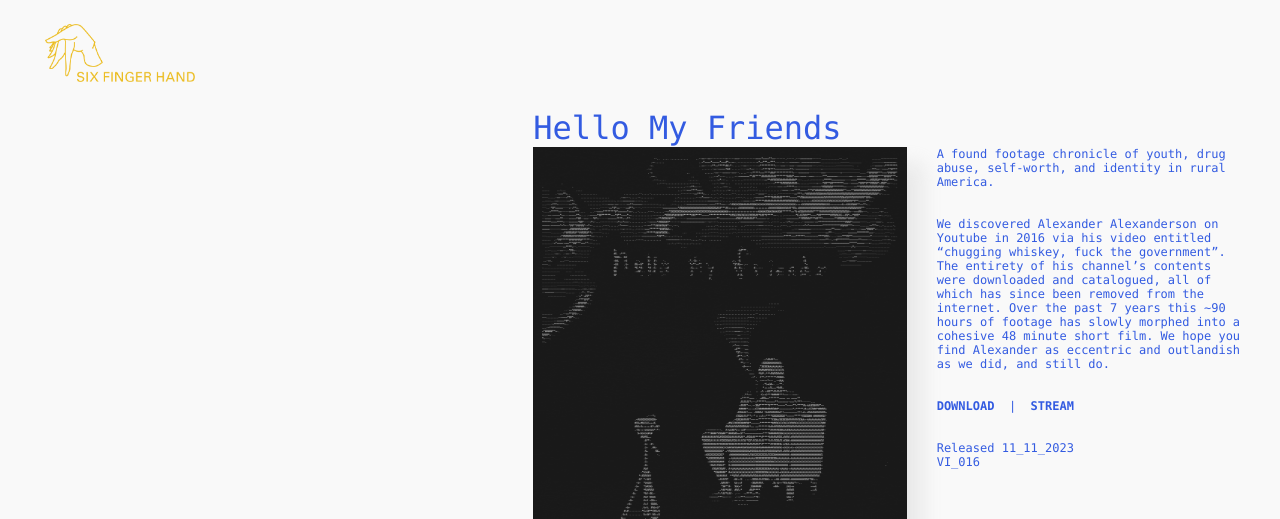
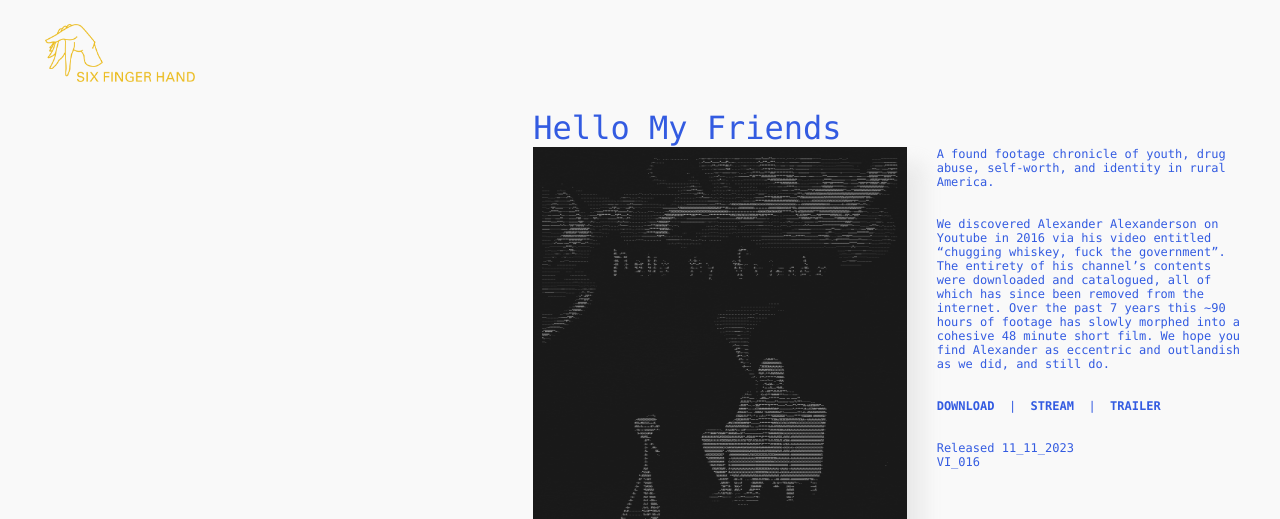
Before and after one commit to Greenaustin2/sfh_react, a React (Create React App) app in the folder client/: page /hello-my-friends in a window 1280 px wide. Shown: the top 519 px of the page. Built offline with nearby package versions, Linux system fonts and the light colour scheme.

Commit message:
trailer link added hmf

```diff
--- a/client/src/scenes/releases/helloMyFriends/HelloMyFriends.js
+++ b/client/src/scenes/releases/helloMyFriends/HelloMyFriends.js
@@ -51,6 +51,17 @@ const HelloMyFriends = (props) => {
         <h2>Hello My Friends</h2>
       </div>
       <div className={s.contentLeft}>
+        {/* <div className={s.videoContainer}>
+          <iframe
+            width="560"
+            height="315"
+            src="https://www.youtube.com/embed/sRwYp4F-4lk"
+            title="YouTube video player"
+            frameborder="0"
+            allow="accelerometer; autoplay; clipboard-write; encrypted-media; gyroscope; picture-in-picture; web-share"
+            allowfullscreen
+          ></iframe>
+        </div> */}
         <img
           id={s.albumArt}
           src={filmCover}
@@ -106,6 +117,14 @@ const HelloMyFriends = (props) => {
           >
             STREAM
           </a>
+          &nbsp;&nbsp;|&nbsp;&nbsp;
+          <a
+            href="https://youtu.be/XWPHrZOmHd4?si=LsYKnGuJQmjGTmON"
+            target="_blank"
+            rel="noreferrer"
+          >
+            TRAILER
+          </a>
           <br />
           <br />
           <br />
```
